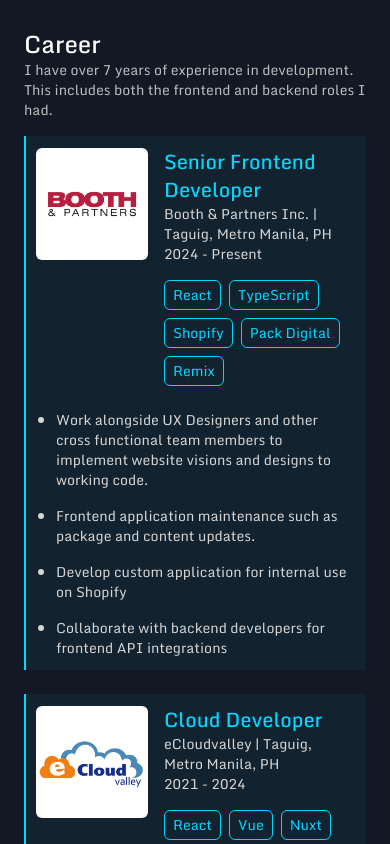
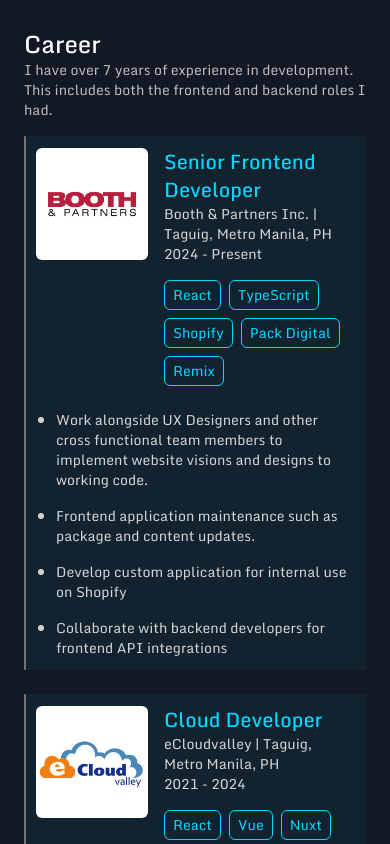
Before and after one commit to dominicrafer/cdoms, a React (Vite) app: page / in a window 390 px wide. Shown: the part 1520-2364 px from the top of the page. Built offline with nearby package versions, Linux system fonts and the light colour scheme.

Commit message:
fix: apply bg color to body instead of layout div

```diff
--- a/src/assets/styles/main.css
+++ b/src/assets/styles/main.css
@@ -1,4 +1,8 @@
 @import "tailwindcss";
+
+body {
+  @apply bg-[#131924];
+}
 
 @keyframes color-sweep {
   0% {
@@ -48,12 +52,11 @@
   }
 }
 
+.career-card::before {
+  @apply content-[''] bg-neutral-500 top-0 left-0 absolute rounded-md h-full w-0.5 transition-all duration-300;
+}
 .career-card {
   @apply flex flex-col items-start p-3  relative duration-500 transition-all pointer-events-none lg:pointer-events-auto;
-
-  ::before {
-    @apply content-[''] bg-neutral-500 top-0 left-0 absolute rounded-md h-full w-0.5 transition-all duration-300;
-  }
 
   &.highlight-on-center,
   &:hover {
--- a/src/components/layout/index.tsx
+++ b/src/components/layout/index.tsx
@@ -4,13 +4,11 @@
 import FloatingContactForm from "./floating-contact-form";
 const Layout = ({ children }: { children: React.ReactNode }) => {
   return (
-    <div className=" bg-[#131924]">
-      <div className="sm:max-w-screen-md lg:flex-row lg:gap-4 md:max-w-screen-xl flex flex-col justify-center items-center lg:items-start lg:mx-auto">
-        <SpotlightCursor />
-        <Aside />
-        <Content>{children}</Content>
-        <FloatingContactForm></FloatingContactForm>
-      </div>
+    <div className="sm:max-w-screen-md lg:flex-row lg:gap-4 md:max-w-screen-xl flex flex-col justify-center items-center lg:items-start lg:mx-auto">
+      <SpotlightCursor />
+      <Aside />
+      <Content>{children}</Content>
+      <FloatingContactForm></FloatingContactForm>
     </div>
   );
 };
```
